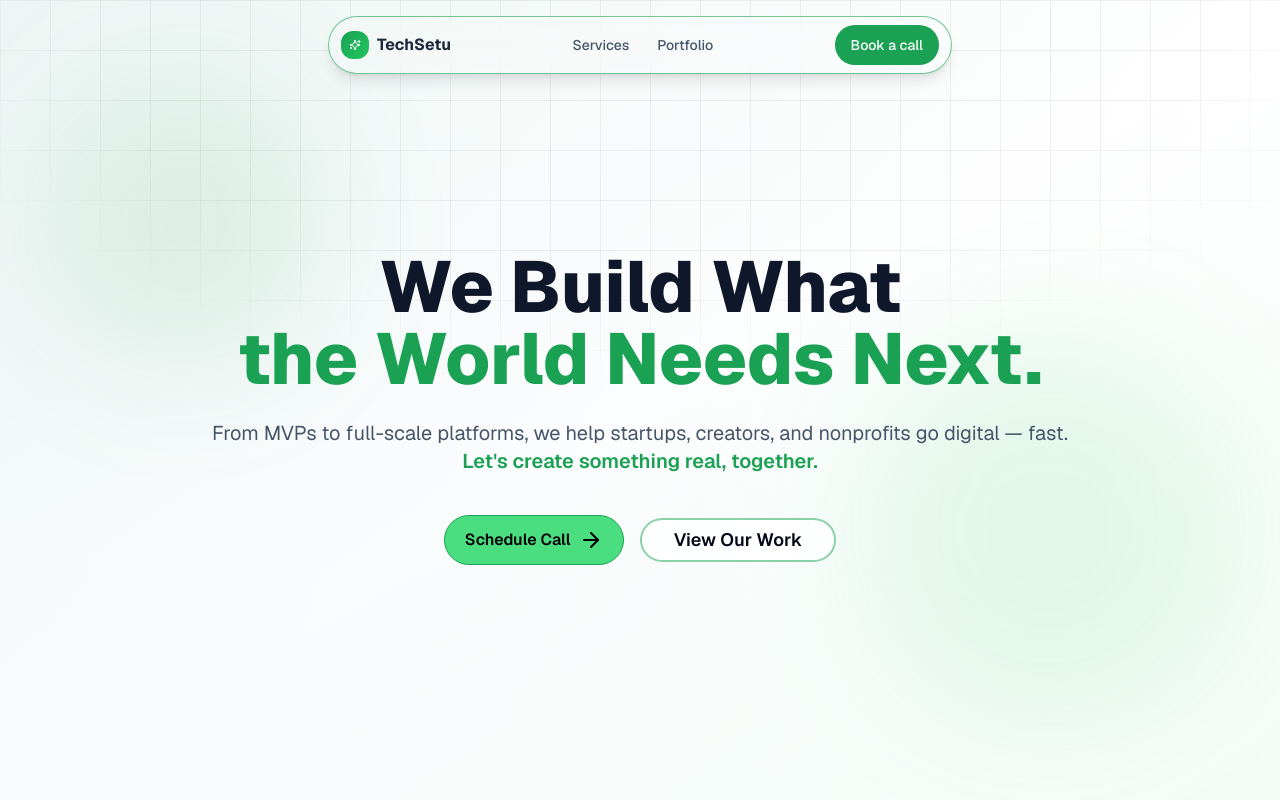
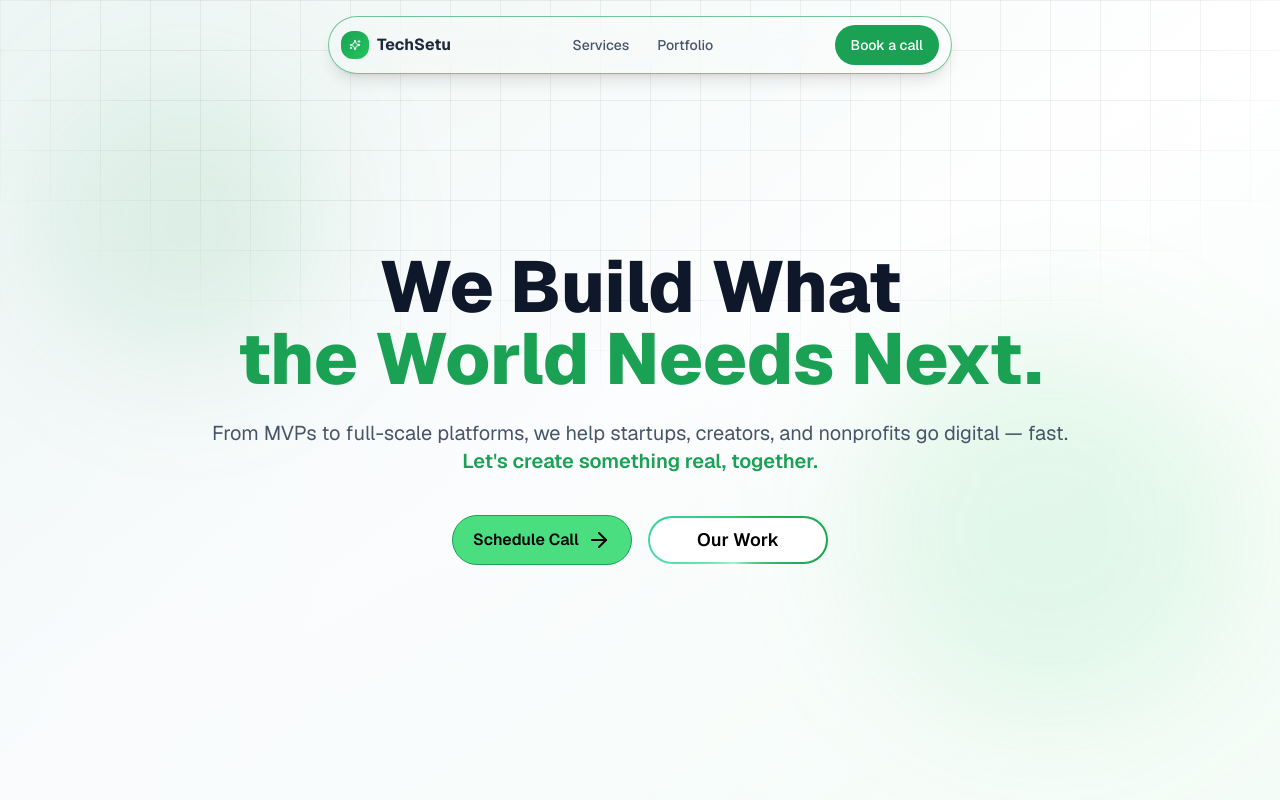
Before and after one commit to varunrewadi/techsetu, a Next.js app: page / in a window 1280 px wide. Shown: the top 800 px of the page. Built offline with nearby package versions, Linux system fonts and the light colour scheme.

Commit message:
our work buutton on home changed

```diff
--- a/app/page.tsx
+++ b/app/page.tsx
@@ -62,14 +62,17 @@ export default function HomePage() {
                 </button>
               </Link>
 
-              <Button
-                size="lg"
-                variant="outline"
-                asChild
-                className="w-full sm:w-auto border-2 border-[#1aa153]/50 text-[#`1aa153`] hover:bg-[#1aa153]/10 bg-white/80 backdrop-blur-xl px-8 py-4 text-lg font-semibold transition-all duration-300 rounded-full"
+              <Link
+                href="/portfolio"
+                className="flex items-center justify-center"
               >
-                <Link href="/portfolio">View Our Work</Link>
-              </Button>
+                <button className="relative inline-flex h-12 w-[180px] overflow-hidden rounded-full p-[2px] focus:outline-none focus:ring-2 focus:ring-gray-400 focus:ring-offset-2 focus:ring-offset-gray-50 hover:scale-105 transition-transform duration-300">
+                  <span className="absolute inset-[-1000%] animate-[spin_2s_linear_infinite] bg-[conic-gradient(from_90deg_at_50%_50%,#a7f3d0_0%,#34d399_25%,#22c55e_50%,#16a34a_75%,#a7f3d0_100%)] dark:bg-[conic-gradient(from_90deg_at_50%_50%,#6ee7b7_0%,#34d399_25%,#22c55e_50%,#16a34a_75%,#6ee7b7_100%)]" />
+                  <span className="inline-flex h-full w-full cursor-pointer items-center justify-center rounded-full dark:bg-[#070e41] bg-[#ffffff] px-8 py-1 text-lg font-semibold dark:text-gray-50 text-black backdrop-blur-3xl">
+                    Our Work
+                  </span>
+                </button>
+              </Link>
             </div>
           </div>
         </div>
```
